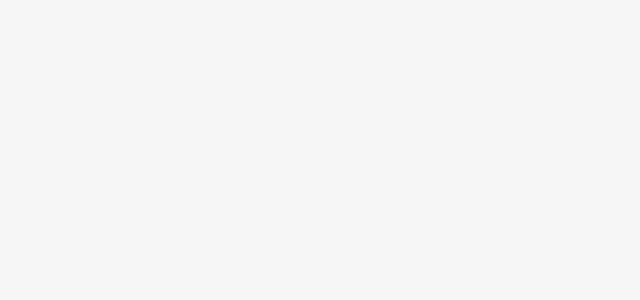
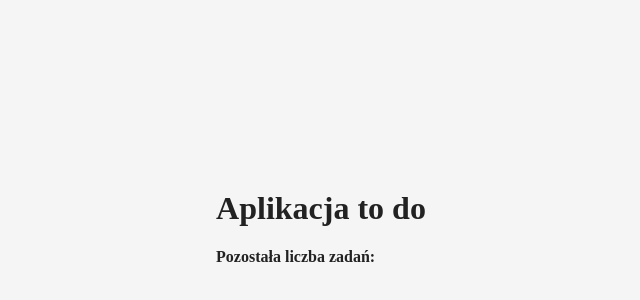
Before and after one commit to kamil-polanski/zadanie-20.4, a React app: page / in a window 1280 px wide. Shown: the part 180-480 px from the top of the page, without its empty margins (327-967 px from the left). Built offline with nearby package versions, Linux system fonts and the light colour scheme.

Commit message:
Add title component

```diff
--- /dev/null
+++ b/src/components/Title.js
@@ -0,0 +1,9 @@
+import React from 'react';
+
+const Title = props =>
+    <div>
+        <h1>Aplikacja to do</h1>
+        <h4>Pozostała liczba zadań: {props.NumberOfTasks}</h4>
+    </div>
+
+export default Title;
--- a/src/containers/App.js
+++ b/src/containers/App.js
@@ -1,6 +1,7 @@
 import React from 'react';
 import uuid from "uuid";
 import style from './App.css';
+import Title from "../components/Title";
 
 class App extends React.Component {
     constructor(props){
@@ -24,7 +25,7 @@ class App extends React.Component {
     render() {
         return (
             <div className={style.TodoApp}>
-
+                <Title NumberOfTasks={this.state.data}/>
             </div>
         );
     }
```
